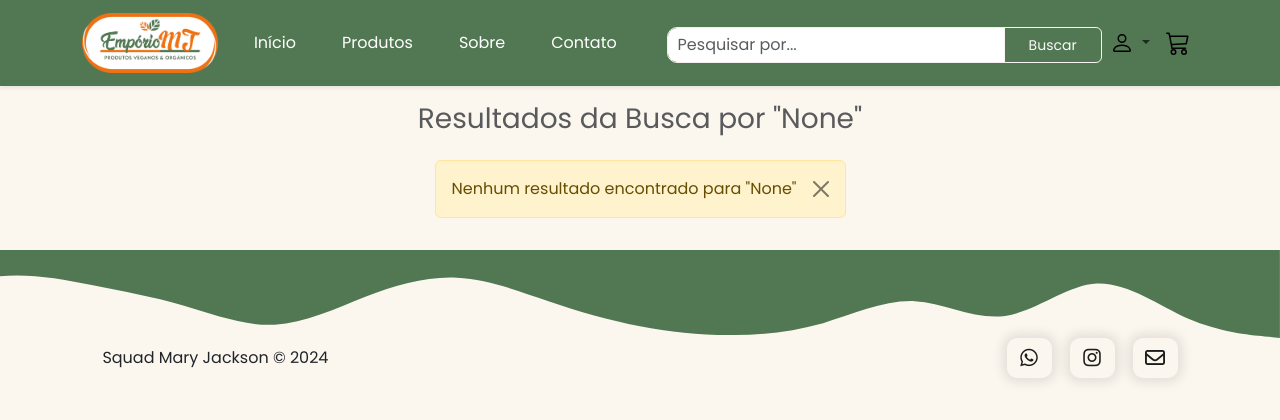
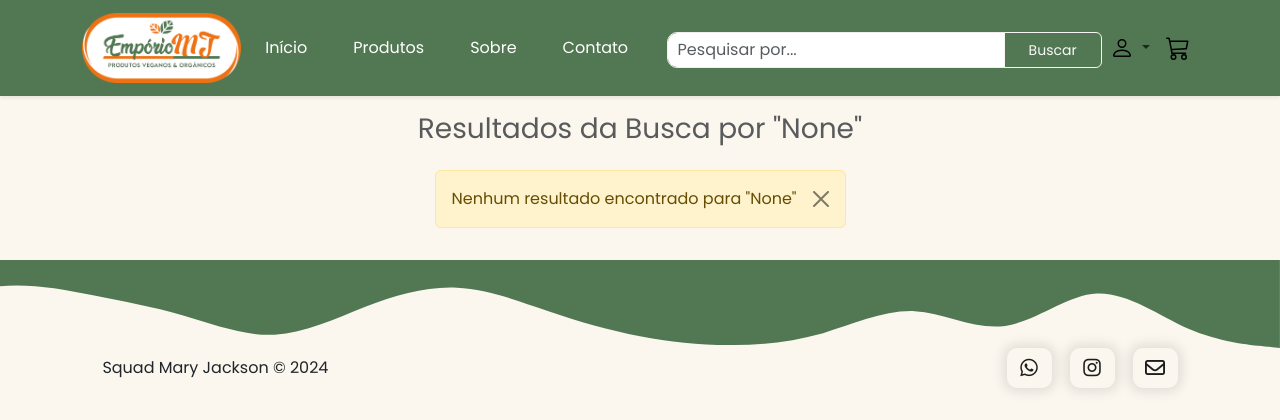
Before and after one commit to tainatravassos/Ecommerce_Mary_Jackson, a Django app: page /busca/ in a window 1280 px wide. Shown: the top 420 px of the page. Run offline with Django 5.2, Linux system fonts and the light colour scheme; some libraries are stand-ins or nearby versions.

Commit message:
alteração tamanho logo e nav

```diff
--- a/templates/base.html
+++ b/templates/base.html
@@ -28,14 +28,14 @@
       style="background-color: #527853;">
       <div class="container">
         <a class="navbar-brand" href="/"><img
-            src="{% static 'images/logo.png' %}" alt height="60"></a>
+            src="{% static 'images/logo.png' %}" alt="logo" height="70"></a>
         <button class="navbar-toggler" type="button" data-bs-toggle="collapse"
           data-bs-target=".navbar-collapse">
           <span class="navbar-toggler-icon"></span>
         </button>
         <div class="collapse navbar-collapse">
           <ul class="navbar-nav flex-grow-1"
-            style="justify-content: center;  font-weight:  500;">
+            style="justify-content: center; ">
             <li class="nav-item">
               <a class="nav-link" style="margin-right: 30px; color:#fff;" href="/">Início</a>
             </li>
```
